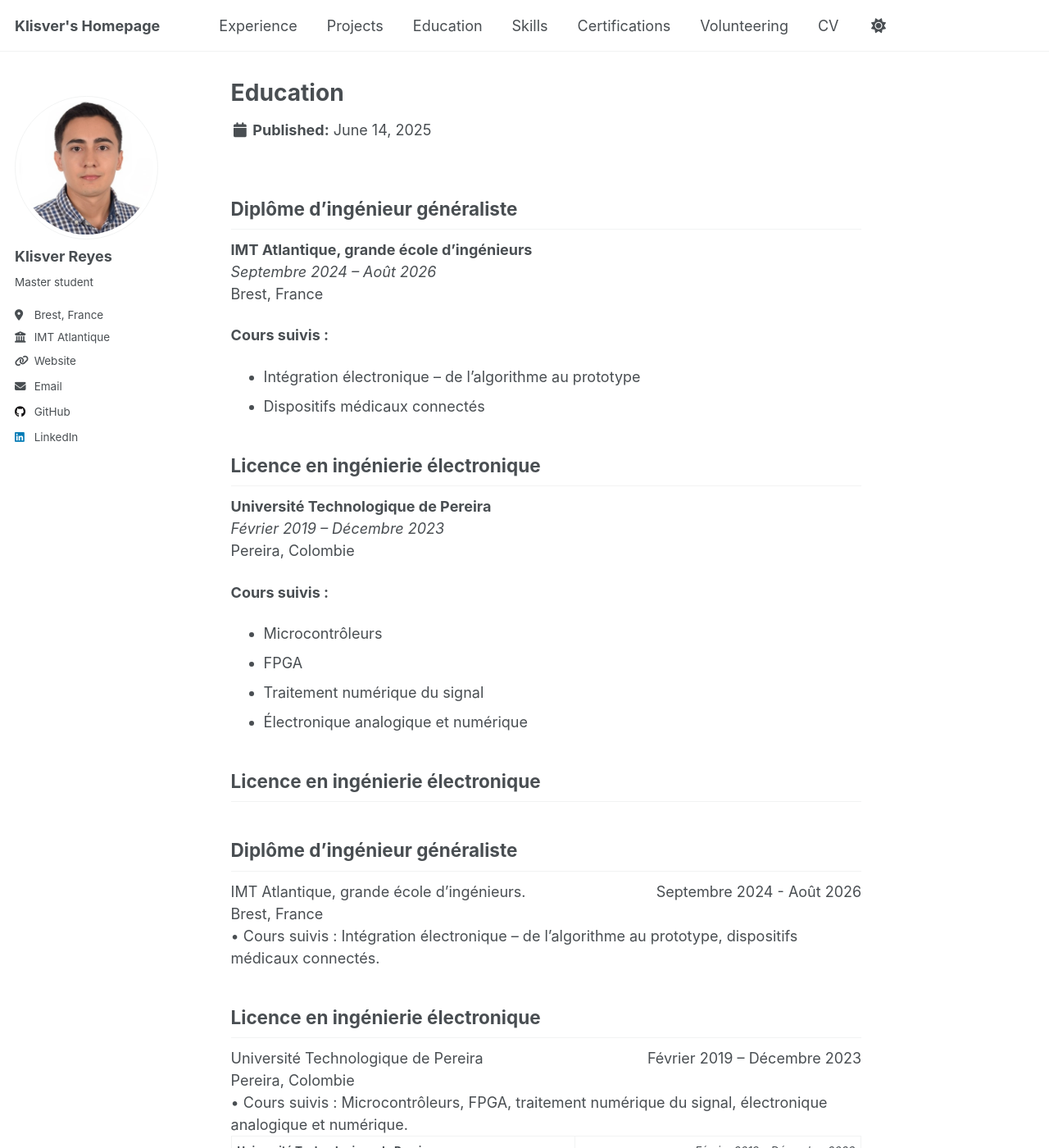
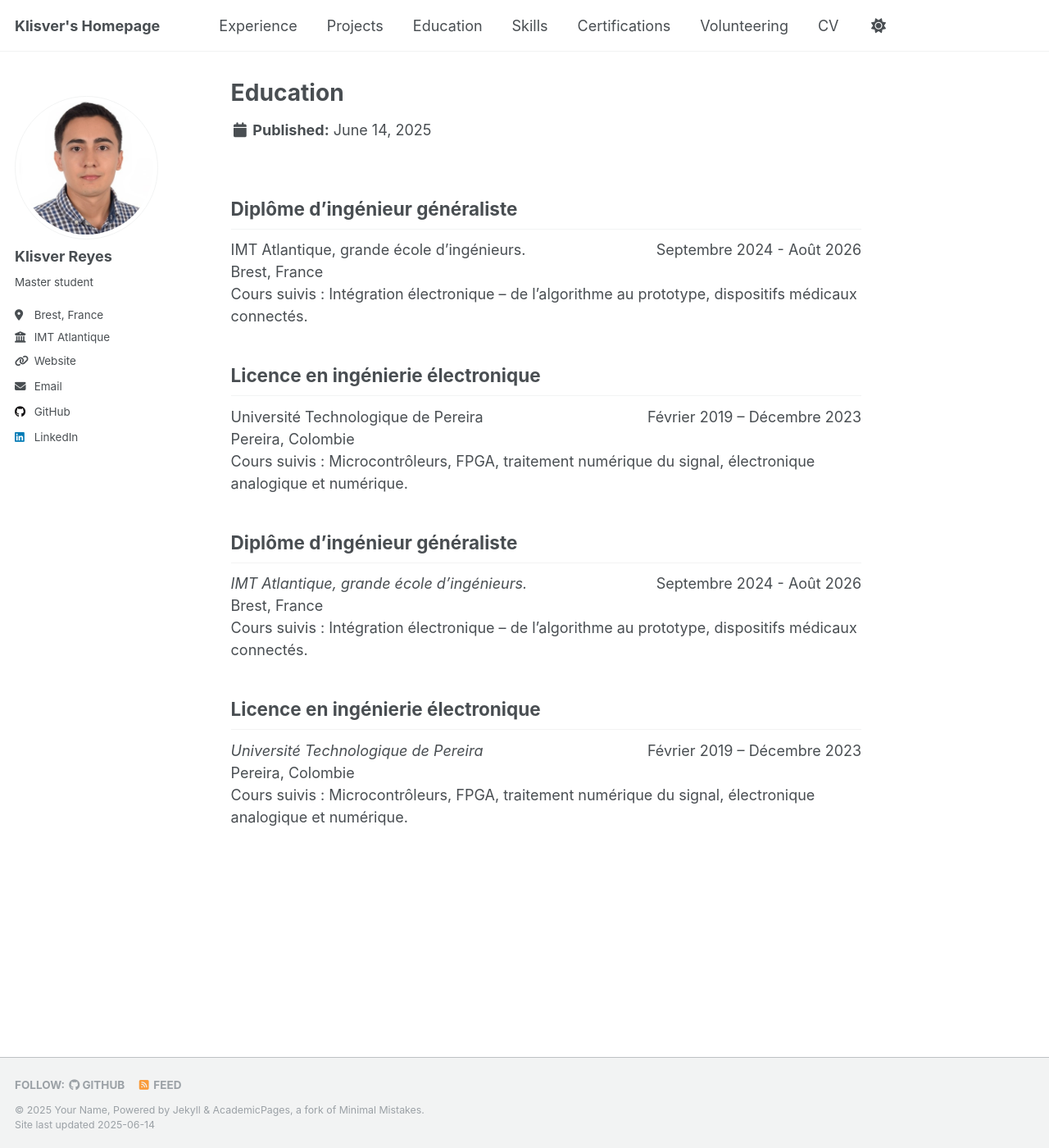
Before and after one commit to Klisver-Reyes/Klisver-Reyes.github.io, a Jekyll site: the page built from _education/education.md, in a window 1280 px wide and 1400 px high. Shown: the whole window at 82% size. Built offline with Jekyll 4.4.1, drawn with Linux system fonts in a browser that asks for light colours; part of the change alters nothing that is shown; some of the changed text lies outside the part shown.

Commit message:
Update education.md

```diff
--- a/_education/education.md
+++ b/_education/education.md
@@ -4,29 +4,6 @@ layout: single
 type: education
 permalink: /education/
 ---
-
-## Diplôme d’ingénieur généraliste
-**IMT Atlantique, grande école d’ingénieurs**
-*Septembre 2024 – Août 2026*
-Brest, France
-
-**Cours suivis :**
-- Intégration électronique – de l’algorithme au prototype
-- Dispositifs médicaux connectés
-
-## Licence en ingénierie électronique
-**Université Technologique de Pereira**
-*Février 2019 – Décembre 2023*
-Pereira, Colombie
-
-**Cours suivis :**
-- Microcontrôleurs
-- FPGA
-- Traitement numérique du signal
-- Électronique analogique et numérique
-
-## Licence en ingénierie électronique
-
 
 <div>
   <h2>Diplôme d’ingénieur généraliste</h2>
@@ -35,7 +12,7 @@ Pereira, Colombie
     <div>Septembre 2024 - Août 2026</div>
   </div>
   <div>Brest, France</div>
-  <div>• Cours suivis : Intégration électronique – de l’algorithme au prototype, dispositifs médicaux connectés.</div>
+  <div>Cours suivis : Intégration électronique – de l’algorithme au prototype, dispositifs médicaux connectés.</div>
 
   <h2>Licence en ingénierie électronique</h2>
   <div style="display: flex; justify-content: space-between;">
@@ -43,27 +20,24 @@ Pereira, Colombie
     <div>Février 2019 – Décembre 2023</div>
   </div>
   <div>Pereira, Colombie</div>
-  <div>• Cours suivis : Microcontrôleurs, FPGA, traitement numérique du signal, électronique analogique et numérique.</div>
+  <div>Cours suivis : Microcontrôleurs, FPGA, traitement numérique du signal, électronique analogique et numérique.</div>
 </div>
 
-<table style="width: 100%;"><tr>
-<td><strong>Université Technologique de Pereira</strong></td>
-<td style="text-align: right;"><em>Février 2019 – Décembre 2023</em></td>
-</tr></table>
 
-Pereira, Colombie
+<div>
+  <h2>Diplôme d’ingénieur généraliste</h2>
+  <div style="display: flex; justify-content: space-between;">
+    <div style="font-style: italic;">IMT Atlantique, grande école d’ingénieurs.</div>
+    <div>Septembre 2024 - Août 2026</div>
+  </div>
+  <div>Brest, France</div>
+  <div>Cours suivis : Intégration électronique – de l’algorithme au prototype, dispositifs médicaux connectés.</div>
 
-
-<div style="width: 100%; max-width: 600px; margin: 0 auto; font-family: sans-serif;">
-  <div style="font-weight: bold; margin-bottom: 8px;">Diplôme d’ingénieur généraliste</div>
-
+  <h2>Licence en ingénierie électronique</h2>
   <div style="display: flex; justify-content: space-between;">
-    <div>IMT Atlantique, grande école d’ingénieurs.</div>
-    <div style="text-align: right;">Septembre 2024 - Août 2026</div>
+    <div style="font-style: italic;">Université Technologique de Pereira</div>
+    <div>Février 2019 – Décembre 2023</div>
   </div>
-
-  <div style="display: flex; justify-content: space-between; margin-top: 4px;">
-    <div>Brest, France</div>
-    <div></div> <!-- Espacio vacío para alinear la fecha a la derecha en la fila superior -->
-  </div>
+  <div>Pereira, Colombie</div>
+  <div>Cours suivis : Microcontrôleurs, FPGA, traitement numérique du signal, électronique analogique et numérique.</div>
 </div>
```
